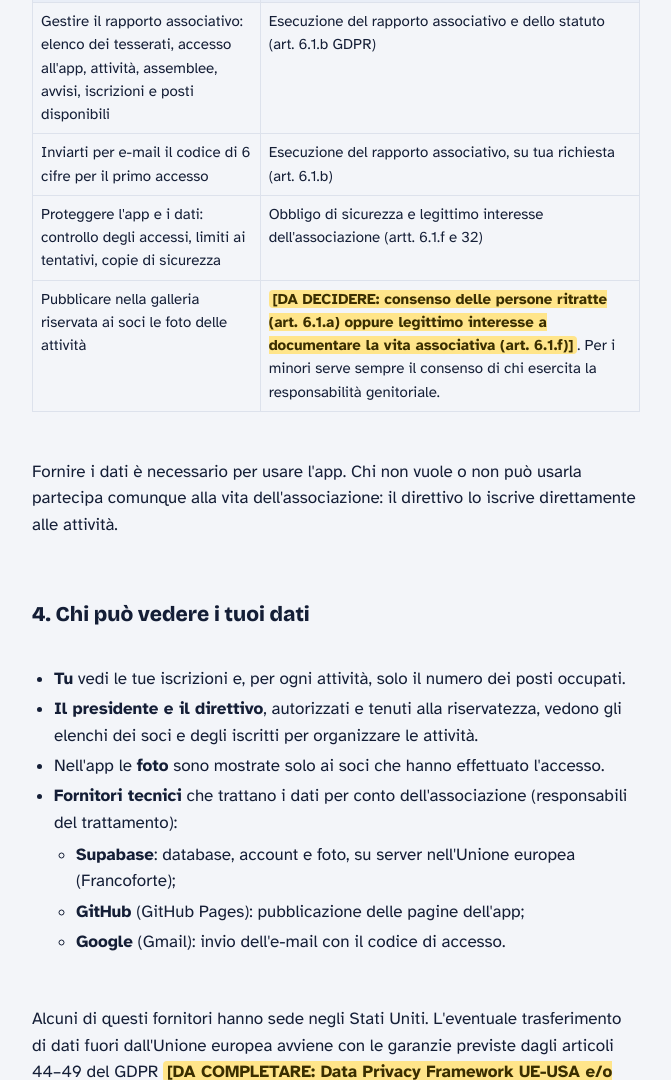
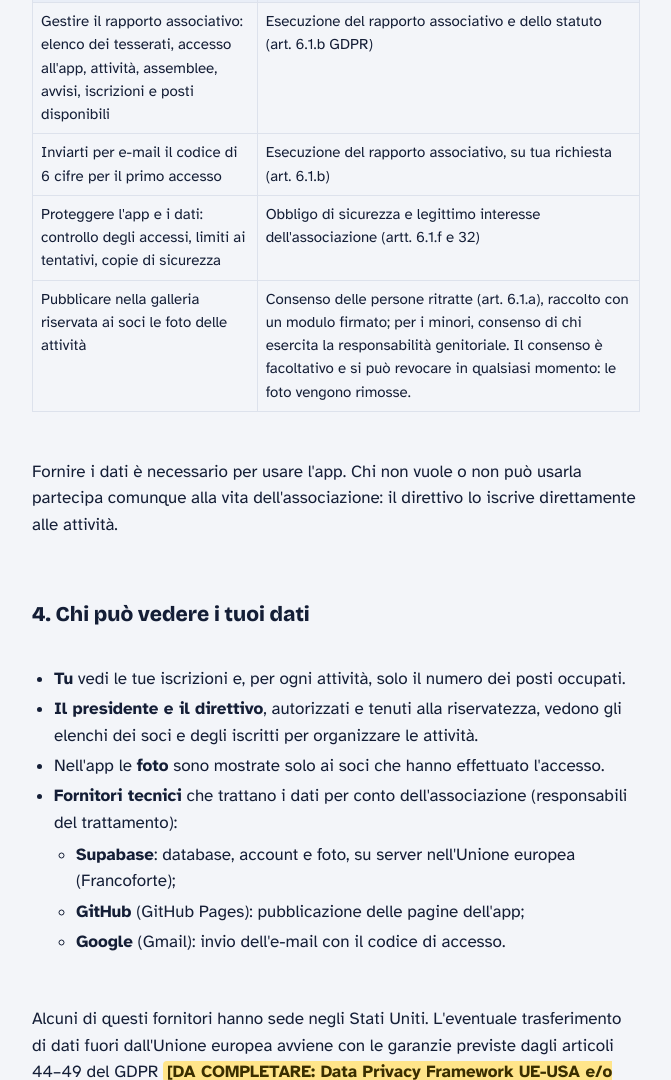
Before and after one commit to ausergratteri/app, a plain HTML site: page privacy.html in a window 1280 px wide. Shown: the part 1368-2448 px from the top of the page, without its empty margins (304-975 px from the left). Drawn offline with Linux system fonts and the light colour scheme.

Commit message:
Informativa: foto pubblicate con il consenso delle persone ritratte
Co-Authored-By: Claude Opus 5.5 <noreply@anthropic.com>

```diff
--- a/privacy.html
+++ b/privacy.html
@@ -50,7 +50,7 @@
   <tr><td>Gestire il rapporto associativo: elenco dei tesserati, accesso all'app, attività, assemblee, avvisi, iscrizioni e posti disponibili</td><td>Esecuzione del rapporto associativo e dello statuto (art. 6.1.b GDPR)</td></tr>
   <tr><td>Inviarti per e-mail il codice di 6 cifre per il primo accesso</td><td>Esecuzione del rapporto associativo, su tua richiesta (art. 6.1.b)</td></tr>
   <tr><td>Proteggere l'app e i dati: controllo degli accessi, limiti ai tentativi, copie di sicurezza</td><td>Obbligo di sicurezza e legittimo interesse dell'associazione (artt. 6.1.f e 32)</td></tr>
-  <tr><td>Pubblicare nella galleria riservata ai soci le foto delle attività</td><td><span class="dc">[DA DECIDERE: consenso delle persone ritratte (art. 6.1.a) oppure legittimo interesse a documentare la vita associativa (art. 6.1.f)]</span>. Per i minori serve sempre il consenso di chi esercita la responsabilità genitoriale.</td></tr>
+  <tr><td>Pubblicare nella galleria riservata ai soci le foto delle attività</td><td>Consenso delle persone ritratte (art. 6.1.a), raccolto con un modulo firmato; per i minori, consenso di chi esercita la responsabilità genitoriale. Il consenso è facoltativo e si può revocare in qualsiasi momento: le foto vengono rimosse.</td></tr>
 </table>
 <p>Fornire i dati è necessario per usare l'app. Chi non vuole o non può usarla partecipa comunque alla vita dell'associazione: il direttivo lo iscrive direttamente alle attività.</p>
 
```
